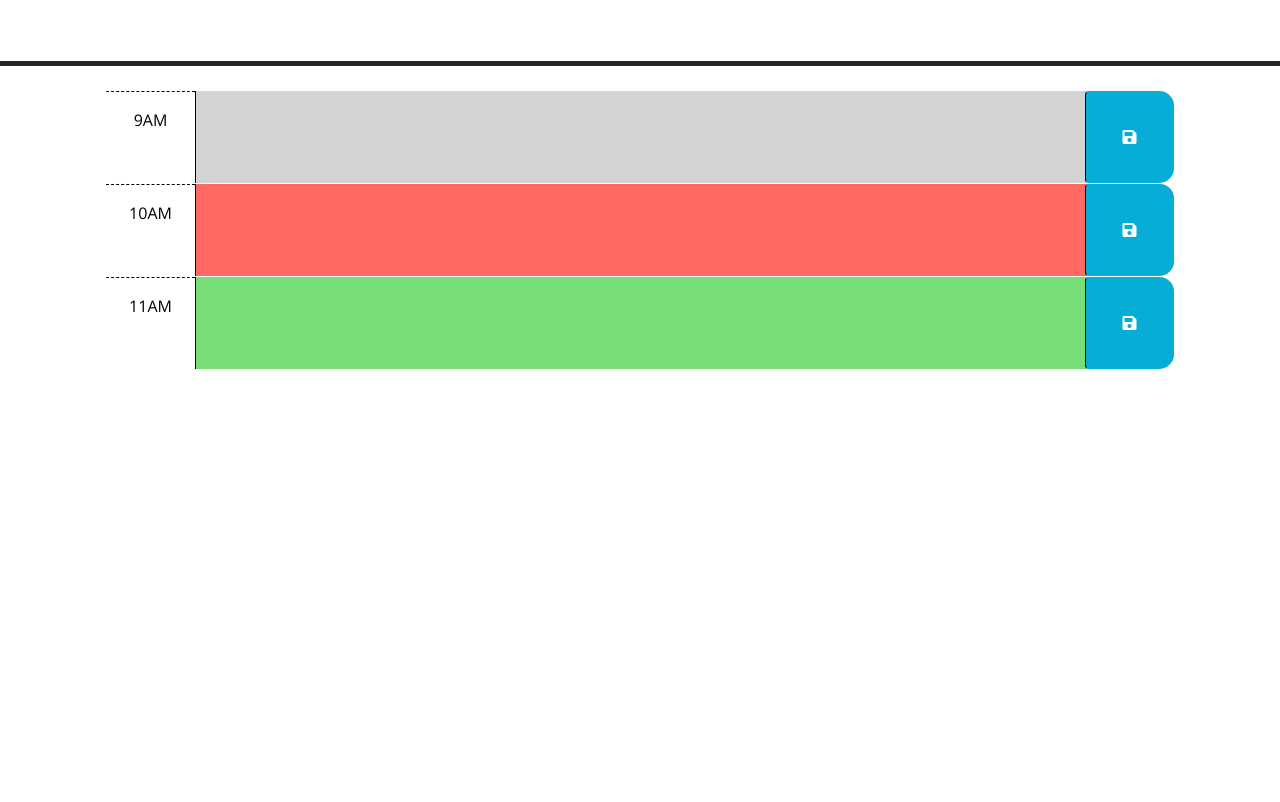
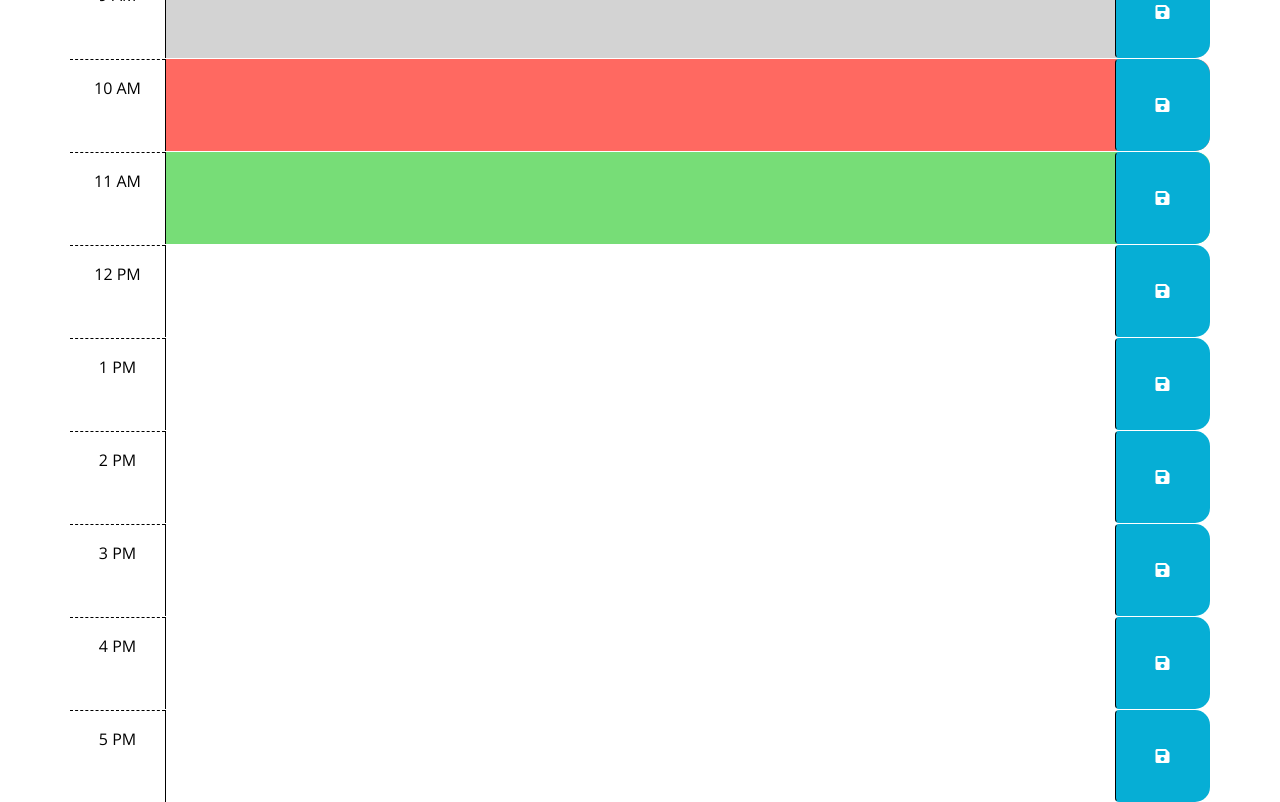
Before and after one commit to Agrig33/daily-planner, a plain HTML site: page index.html in a window 1280 px wide. Shown: the part 166-968 px from the top of the page. Before the commit the page ends 800 px from the top, so only its background shows below. Drawn offline with nearby package versions, Linux system fonts and the light colour scheme; files that its build step writes are made by us from their sources; files whose address does not match are found by name.

Commit message:
added additional time blocks on html

```diff
--- a/index.html
+++ b/index.html
@@ -1,47 +1,28 @@
 <!DOCTYPE html>
 <html lang="en">
   <head>
-    <meta charset="UTF-8" />
-    <meta name="viewport" content="width=device-width, initial-scale=1.0" />
-    <meta http-equiv="X-UA-Compatible" content="ie=edge" />
-    <link
-      rel="stylesheet"
-      href="https://cdn.jsdelivr.net/npm/bootstrap@5.1.3/dist/css/bootstrap.min.css"
-    />
-    <link
-      rel="stylesheet"
-      href="https://use.fontawesome.com/releases/v5.8.1/css/all.css"
-      integrity="sha384-50oBUHEmvpQ+1lW4y57PTFmhCaXp0ML5d60M1M7uH2+nqUivzIebhndOJK28anvf"
-      crossorigin="anonymous"
-    />
-    <link
-      href="https://fonts.googleapis.com/css?family=Open+Sans&display=swap"
-      rel="stylesheet"
-    />
-    <link rel="stylesheet" href="style.css" />
+    <meta charset="UTF-8">
+    <meta name="viewport" content="width=device-width, initial-scale=1.0">
+    <meta http-equiv="X-UA-Compatible" content="ie=edge">
+    <link rel="stylesheet" href="https://cdn.jsdelivr.net/npm/bootstrap@5.1.3/dist/css/bootstrap.min.css">
+    <link rel="stylesheet" href="https://use.fontawesome.com/releases/v5.8.1/css/all.css" integrity="sha384-50oBUHEmvpQ+1lW4y57PTFmhCaXp0ML5d60M1M7uH2+nqUivzIebhndOJK28anvf"
+      crossorigin="anonymous">
+    <link href="https://fonts.googleapis.com/css?family=Open+Sans&display=swap" rel="stylesheet">
+    <link rel="stylesheet" href="style.css">
     <title>Work Day Scheduler</title>
   </head>
 
   <body>
-    <header class="p-5 mb-4 border-5 border-bottom border-dark text-center">
+    <header class="big-title">
       <h1 class="display-3">Work Day Scheduler</h1>
       <p class="lead">A simple calendar app for scheduling your work day</p>
       <p id="currentDay" class="lead"></p>
     </header>
-    <div class="container-lg px-5">
-      <!-- Use class for "past", "present", and "future" to apply styles to the
-        time-block divs accordingly. The javascript will need to do this by
-        adding/removing these classes on each div by comparing the hour in the
-        id to the current hour. The html provided below is meant to be an example
-        demonstrating how the css provided can be leveraged to create the
-        desired layout and colors. The html below should be removed or updated
-        in the finished product. Remember to delete this comment once the
-        code is implemented.
-        -->
+    <div class="container">
 
       <!-- Example of a past time block. The "past" class adds a gray background color. -->
       <div id="hour-9" class="row time-block past">
-        <div class="col-2 col-md-1 hour text-center py-3">9AM</div>
+        <div class="col-2 col-md-1 hour text-center py-3">9 AM</div>
         <textarea class="col-8 col-md-10 description" rows="3"> </textarea>
         <button class="btn saveBtn col-2 col-md-1" aria-label="save">
           <i class="fas fa-save" aria-hidden="true"></i>
@@ -50,7 +31,7 @@
 
       <!-- Example of a a present time block. The "present" class adds a red background color. -->
       <div id="hour-10" class="row time-block present">
-        <div class="col-2 col-md-1 hour text-center py-3">10AM</div>
+        <div class="col-2 col-md-1 hour text-center py-3">10 AM</div>
         <textarea class="col-8 col-md-10 description" rows="3"> </textarea>
         <button class="btn saveBtn col-2 col-md-1" aria-label="save">
           <i class="fas fa-save" aria-hidden="true"></i>
@@ -59,7 +40,56 @@
 
       <!-- Example of a future time block. The "future" class adds a green background color. -->
       <div id="hour-11" class="row time-block future">
-        <div class="col-2 col-md-1 hour text-center py-3">11AM</div>
+        <div class="col-2 col-md-1 hour text-center py-3">11 AM</div>
+        <textarea class="col-8 col-md-10 description" rows="3"> </textarea>
+        <button class="btn saveBtn col-2 col-md-1" aria-label="save">
+          <i class="fas fa-save" aria-hidden="true"></i>
+        </button>
+      </div>
+
+      <!--Added block-->
+      <div id="hour-12" class="row time-block">
+        <div class="col-2 col-md-1 hour text-center py-3">12 PM</div>
+        <textarea class="col-8 col-md-10 description" rows="3"> </textarea>
+        <button class="btn saveBtn col-2 col-md-1" aria-label="save">
+          <i class="fas fa-save" aria-hidden="true"></i>
+        </button>
+      </div>
+
+      <div id="hour-13" class="row time-block">
+        <div class="col-2 col-md-1 hour text-center py-3">1 PM</div>
+        <textarea class="col-8 col-md-10 description" rows="3"> </textarea>
+        <button class="btn saveBtn col-2 col-md-1" aria-label="save">
+          <i class="fas fa-save" aria-hidden="true"></i>
+        </button>
+      </div>
+
+      <div id="hour-14" class="row time-block">
+        <div class="col-2 col-md-1 hour text-center py-3">2 PM</div>
+        <textarea class="col-8 col-md-10 description" rows="3"> </textarea>
+        <button class="btn saveBtn col-2 col-md-1" aria-label="save">
+          <i class="fas fa-save" aria-hidden="true"></i>
+        </button>
+      </div>
+
+      <div id="hour-15" class="row time-block">
+        <div class="col-2 col-md-1 hour text-center py-3">3 PM</div>
+        <textarea class="col-8 col-md-10 description" rows="3"> </textarea>
+        <button class="btn saveBtn col-2 col-md-1" aria-label="save">
+          <i class="fas fa-save" aria-hidden="true"></i>
+        </button>
+      </div>
+
+      <div id="hour-16" class="row time-block">
+        <div class="col-2 col-md-1 hour text-center py-3">4 PM</div>
+        <textarea class="col-8 col-md-10 description" rows="3"> </textarea>
+        <button class="btn saveBtn col-2 col-md-1" aria-label="save">
+          <i class="fas fa-save" aria-hidden="true"></i>
+        </button>
+      </div>
+
+      <div id="hour-17" class="row time-block">
+        <div class="col-2 col-md-1 hour text-center py-3">5 PM</div>
         <textarea class="col-8 col-md-10 description" rows="3"> </textarea>
         <button class="btn saveBtn col-2 col-md-1" aria-label="save">
           <i class="fas fa-save" aria-hidden="true"></i>
```
